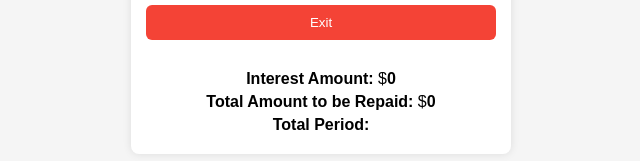
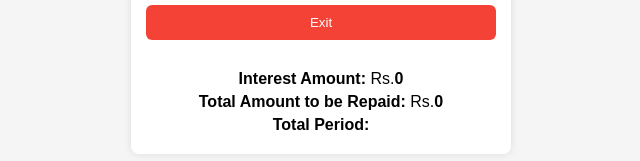
Before and after one commit to Vanshikaworld/Interest-Calculator, a plain HTML site: page index.html in a window 1280 px wide. Shown: the part 602-763 px from the top of the page, without its empty margins (319-959 px from the left). Drawn offline with Linux system fonts and the light colour scheme.

Commit message:
Update index.html

```diff
--- a/index.html
+++ b/index.html
@@ -29,8 +29,8 @@
             <button type="button" id="exit" onclick="exitCalculator()">Exit</button>
         </form>
         <div id="results">
-            <p><strong>Interest Amount:</strong> $<span id="interestAmount">0</span></p>
-            <p><strong>Total Amount to be Repaid:</strong> $<span id="totalAmount">0</span></p>
+            <p><strong>Interest Amount:</strong> Rs.<span id="interestAmount">0</span></p>
+            <p><strong>Total Amount to be Repaid:</strong> Rs.<span id="totalAmount">0</span></p>
             <p><strong>Total Period:</strong> <span id="totalPeriod"></span></p>
         </div>
     </div>
```
